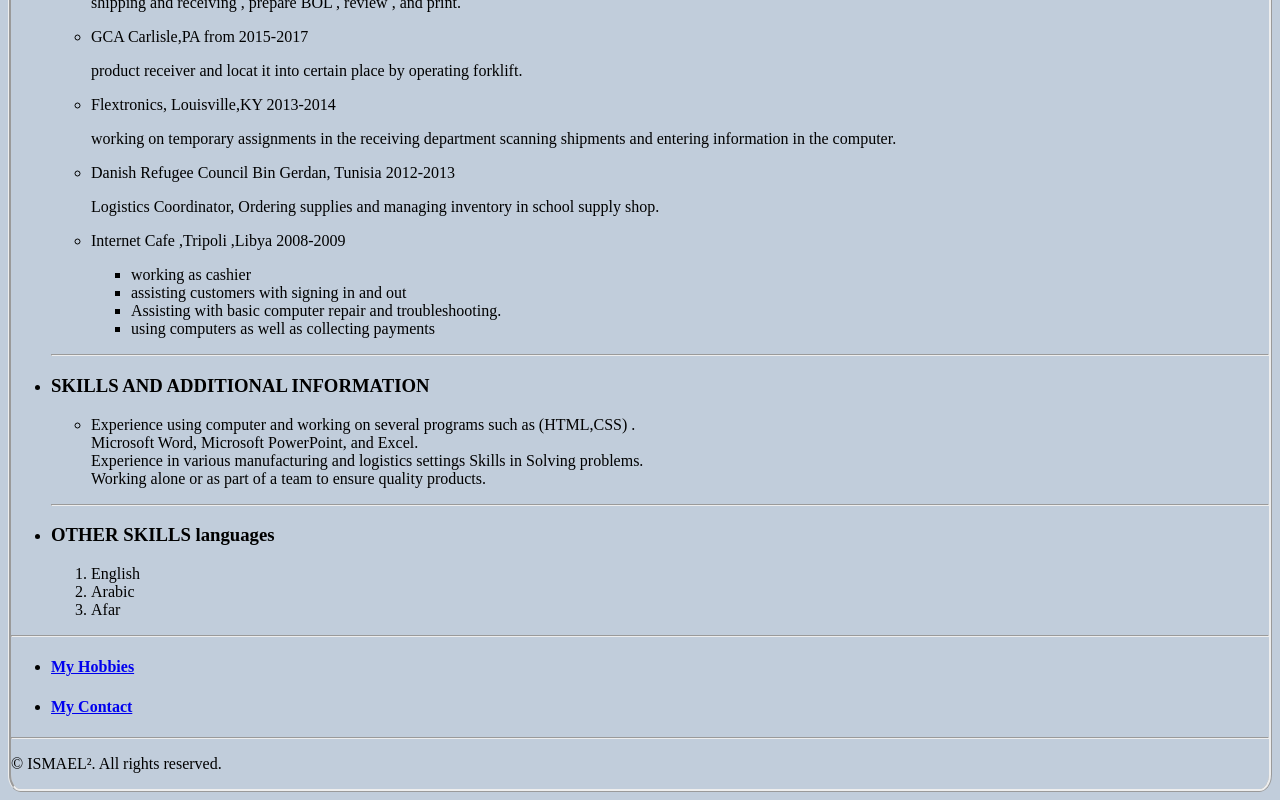
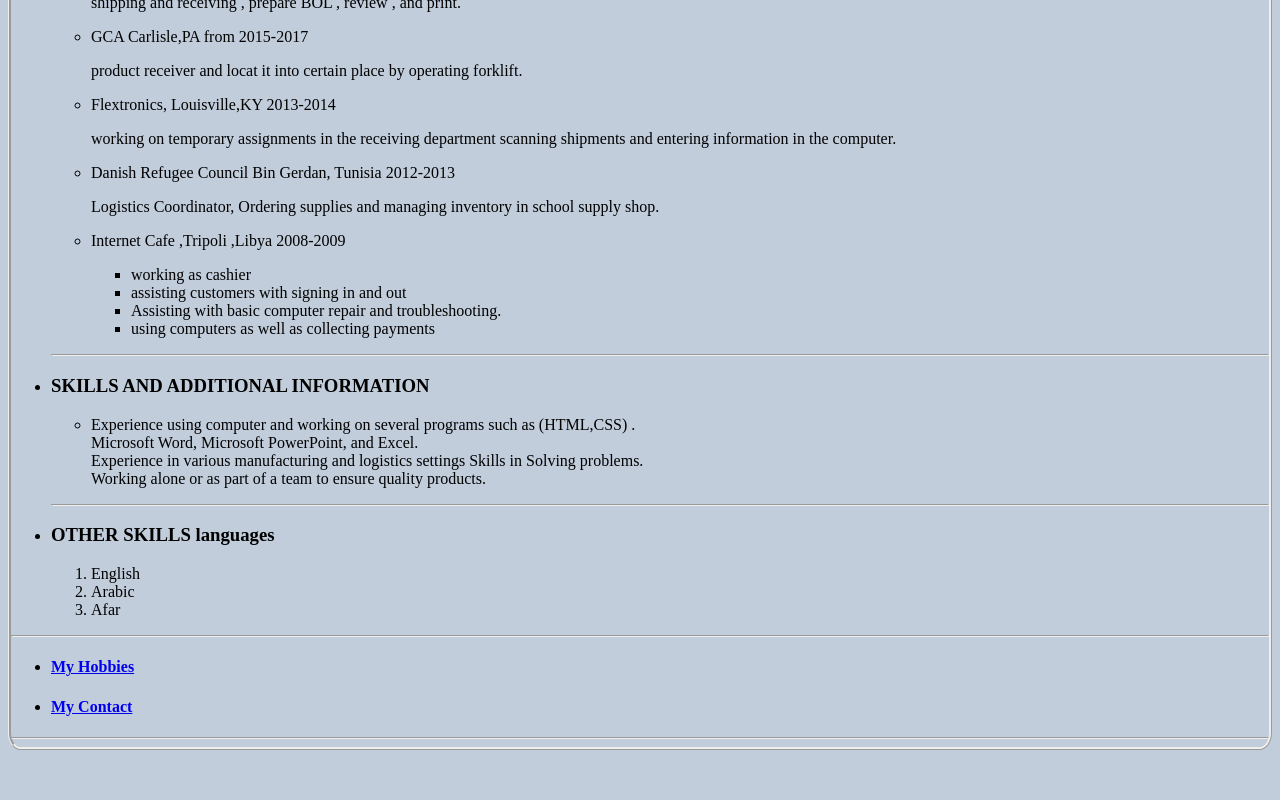
Before and after one commit to iismael331/html-portfolio-resume, a plain HTML site: page index.html in a window 1280 px wide. Shown: the part 973-1773 px from the top of the page. After the commit the page ends 1731 px from the top, so only its background shows below. Drawn offline with Linux system fonts and the light colour scheme.

Commit message:
Update index.html

```diff
--- a/index.html
+++ b/index.html
@@ -86,7 +86,7 @@ Logistics Coordinator, Ordering supplies and managing inventory in school supply
   <li><h4><a href="contact.html">My Contact</a> </h4></li>
 </ul>
 <hr>
-<p> © ISMAEL². All rights reserved.</p>
+
 
 
 </body>
```
